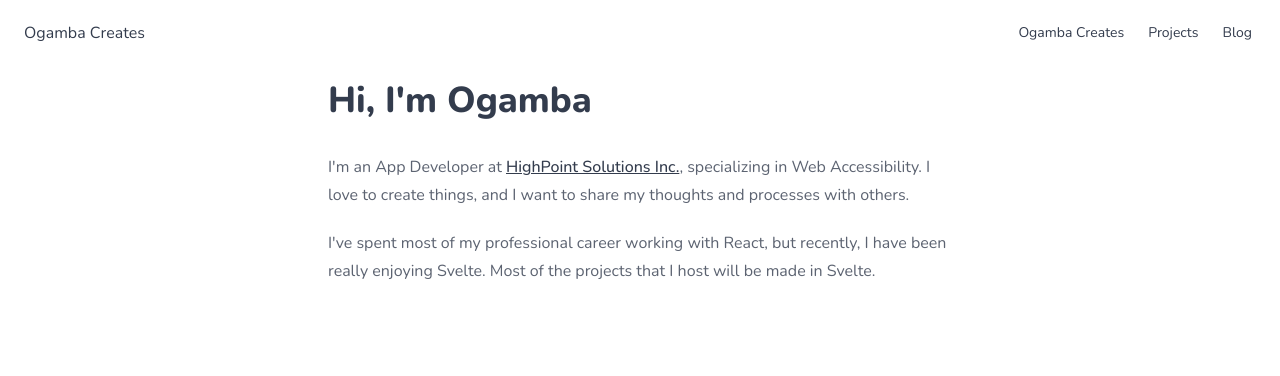
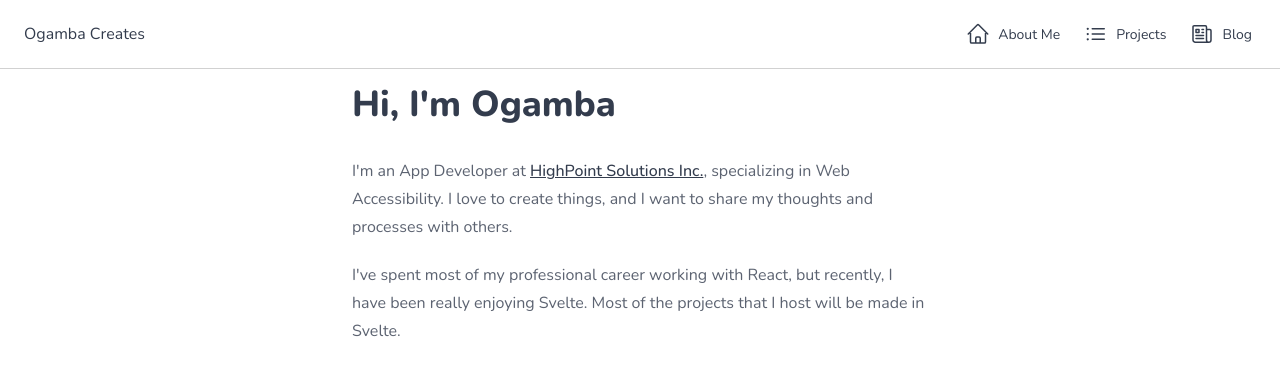
Before and after one commit to chiq2045/ogamba-creates, a SvelteKit app: page / in a window 1280 px wide. Shown: the top 376 px of the page. Built offline with nearby package versions, Linux system fonts and the light colour scheme; a web font is replaced by a local one.

Commit message:
chore: add icons to nav itemsw

```diff
--- a/src/routes/+layout.svelte
+++ b/src/routes/+layout.svelte
@@ -5,15 +5,74 @@
 	let { children } = $props();
 </script>
 
+{#snippet navitems()}
+	<li>
+		<a href="/">
+			<svg
+				xmlns="http://www.w3.org/2000/svg"
+				fill="none"
+				viewBox="0 0 24 24"
+				stroke-width="1.5"
+				stroke="currentColor"
+				class="size-6"
+			>
+				<path
+					stroke-linecap="round"
+					stroke-linejoin="round"
+					d="m2.25 12 8.954-8.955c.44-.439 1.152-.439 1.591 0L21.75 12M4.5 9.75v10.125c0 .621.504 1.125 1.125 1.125H9.75v-4.875c0-.621.504-1.125 1.125-1.125h2.25c.621 0 1.125.504 1.125 1.125V21h4.125c.621 0 1.125-.504 1.125-1.125V9.75M8.25 21h8.25"
+				/>
+			</svg>
+			<span>About Me</span>
+		</a>
+	</li>
+	<li>
+		<a href="/projects">
+			<svg
+				xmlns="http://www.w3.org/2000/svg"
+				fill="none"
+				viewBox="0 0 24 24"
+				stroke-width="1.5"
+				stroke="currentColor"
+				class="size-6"
+			>
+				<path
+					stroke-linecap="round"
+					stroke-linejoin="round"
+					d="M8.25 6.75h12M8.25 12h12m-12 5.25h12M3.75 6.75h.007v.008H3.75V6.75Zm.375 0a.375.375 0 1 1-.75 0 .375.375 0 0 1 .75 0ZM3.75 12h.007v.008H3.75V12Zm.375 0a.375.375 0 1 1-.75 0 .375.375 0 0 1 .75 0Zm-.375 5.25h.007v.008H3.75v-.008Zm.375 0a.375.375 0 1 1-.75 0 .375.375 0 0 1 .75 0Z"
+				/>
+			</svg>
+			<span>Projects</span>
+		</a>
+	</li>
+	<li>
+		<a href="/blog">
+			<svg
+				xmlns="http://www.w3.org/2000/svg"
+				fill="none"
+				viewBox="0 0 24 24"
+				stroke-width="1.5"
+				stroke="currentColor"
+				class="size-6"
+			>
+				<path
+					stroke-linecap="round"
+					stroke-linejoin="round"
+					d="M12 7.5h1.5m-1.5 3h1.5m-7.5 3h7.5m-7.5 3h7.5m3-9h3.375c.621 0 1.125.504 1.125 1.125V18a2.25 2.25 0 0 1-2.25 2.25M16.5 7.5V18a2.25 2.25 0 0 0 2.25 2.25M16.5 7.5V4.875c0-.621-.504-1.125-1.125-1.125H4.125C3.504 3.75 3 4.254 3 4.875V18a2.25 2.25 0 0 0 2.25 2.25h13.5M6 7.5h3v3H6v-3Z"
+				/>
+			</svg>
+			<span>Blog</span>
+		</a>
+	</li>
+{/snippet}
 <svelte:head>
 	<link rel="icon" href={favicon} />
 </svelte:head>
 
-<div class="font-nunito drawer">
+<div class="font-nunito drawer bg-base-100">
 	<input id="my-drawer-3" type="checkbox" class="drawer-toggle" />
 	<div class="drawer-content flex flex-col">
 		<!-- Navbar -->
-		<header class="navbar w-full">
+		<header class="navbar w-full border-b border-base-300">
 			<div class="flex-none lg:hidden">
 				<label for="my-drawer-3" aria-label="open sidebar" class="btn btn-square btn-ghost">
 					<svg
@@ -34,24 +93,18 @@
 			<div class="mx-2 flex-1 px-2">Ogamba Creates</div>
 			<nav class="hidden flex-none lg:block">
 				<ul class="menu menu-horizontal">
-					<!-- Navbar menu content here -->
-					<li><a href="/">Ogamba Creates</a></li>
-					<li><a href="/projects">Projects</a></li>
-					<li><a href="/blog">Blog</a></li>
+					{@render navitems()}
 				</ul>
 			</nav>
 		</header>
-		<main class="py-4 md:mx-auto">
+		<main class="w-full p-4 md:mx-auto md:w-xl md:px-0">
 			{@render children?.()}
 		</main>
 	</div>
 	<div class="drawer-side">
 		<label for="my-drawer-3" aria-label="close sidebar" class="drawer-overlay"></label>
 		<ul class="menu min-h-full w-80 p-4">
-			<!-- Sidebar content here -->
-			<li><a href="/">Ogamba Creates</a></li>
-			<li><a href="/projects">Projects</a></li>
-			<li><a href="/blog">Blog</a></li>
+			{@render navitems()}
 		</ul>
 	</div>
 </div>
```
